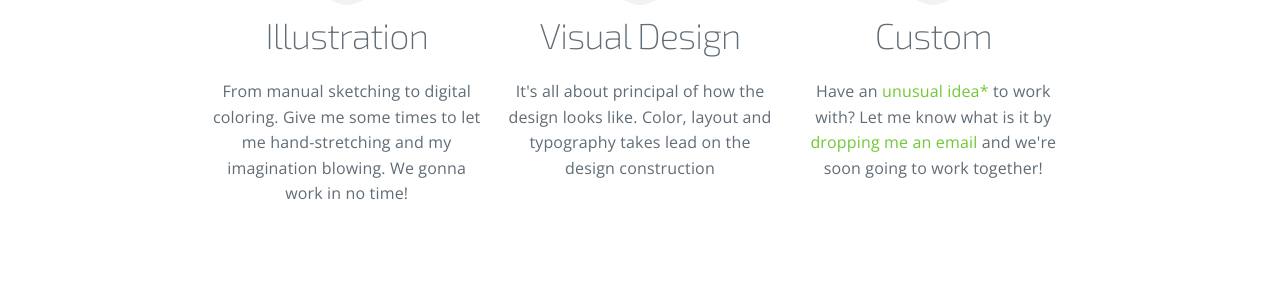
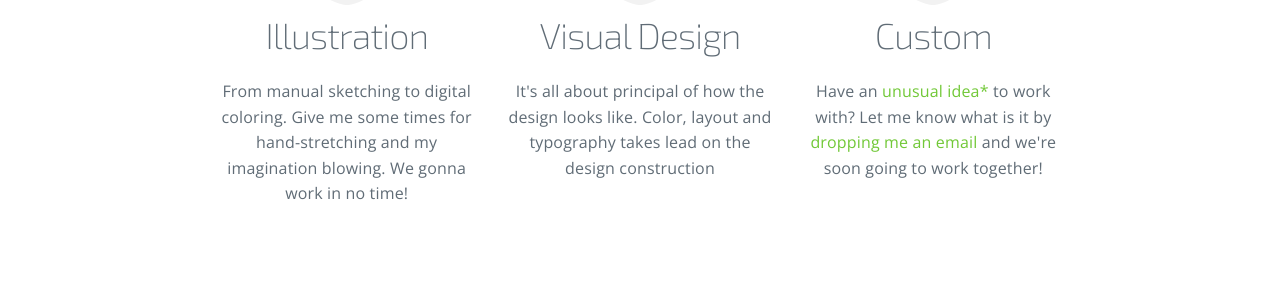
Before and after one commit to unipwarehouse/unipwarehouse.github.io, a Jekyll site: the page built from index.html, in a window 1280 px wide and 900 px high, scrolled down 1090 px. Shown: the part 180-480 px from the top of the window. Built offline with Jekyll 4.4.1, drawn with Linux system fonts in a browser that asks for light colours; some web fonts are replaced.

Commit message:
fix illustration summary again

```diff
--- a/_includes/home-services.html
+++ b/_includes/home-services.html
@@ -12,7 +12,7 @@
 
 				<h3>Illustration</h3>
 
-				<p>From manual sketching to digital coloring. Give me some times to let me hand-stretching and my imagination blowing. We gonna work in no time!</p>
+				<p>From manual sketching to digital coloring. Give me some times for hand-stretching and my imagination blowing. We gonna work in no time!</p>
 			</div>
 			<div class="column service-item">
 				<div class="thumb" data-aos="fade-up" data-aos-delay="800">
```
